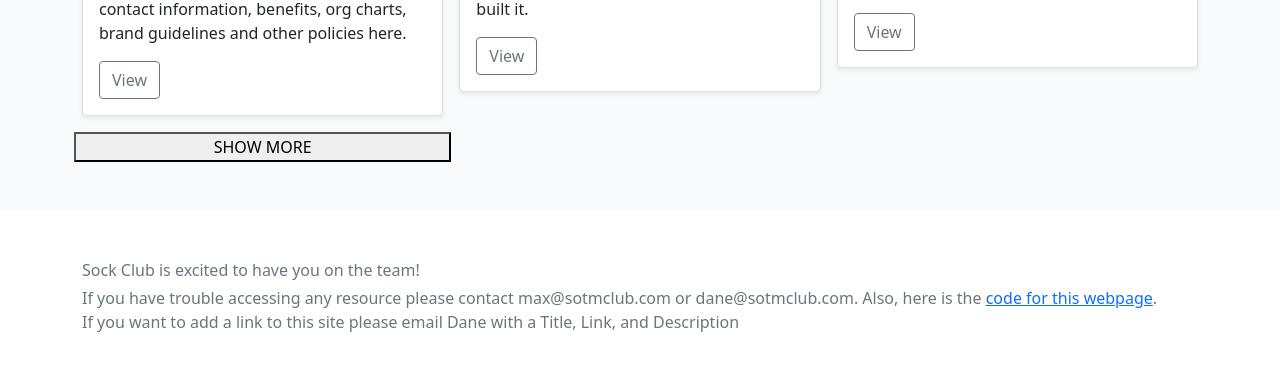
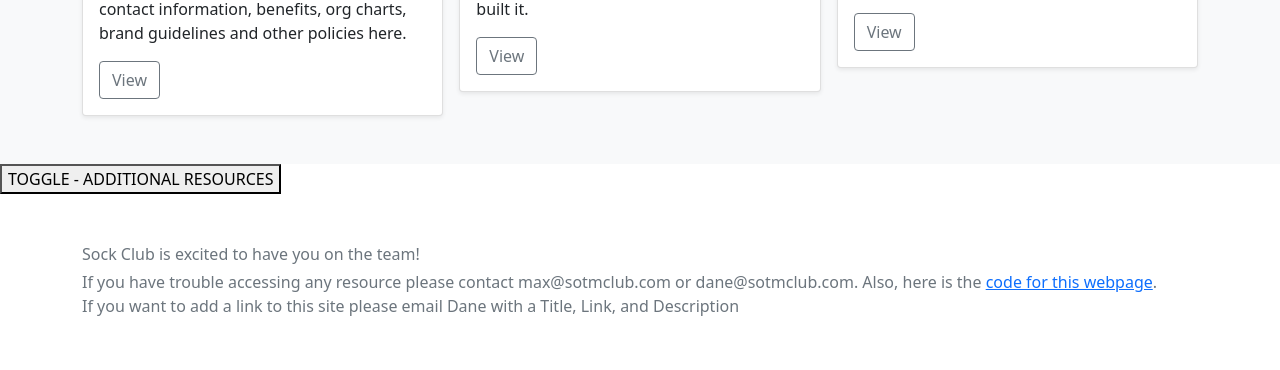
Before and after one commit to sockclub/handbook.sockclub.com, a plain HTML site: page index.html in a window 1280 px wide. Shown: the part 946-1316 px from the top of the page. Drawn offline with nearby package versions, Linux system fonts and the light colour scheme.

Commit message:
Update index.html

```diff
--- a/index.html
+++ b/index.html
@@ -179,12 +179,12 @@
         </div>
       </div>
       </div>
-      <button id="toggleButton">SHOW MORE</button>
+
 
       </div>
     </div>
   </div>
-
+<button id="toggleButton">TOGGLE - ADDITIONAL RESOURCES</button>
 </main>
 
 <footer class="text-muted py-5">
```
